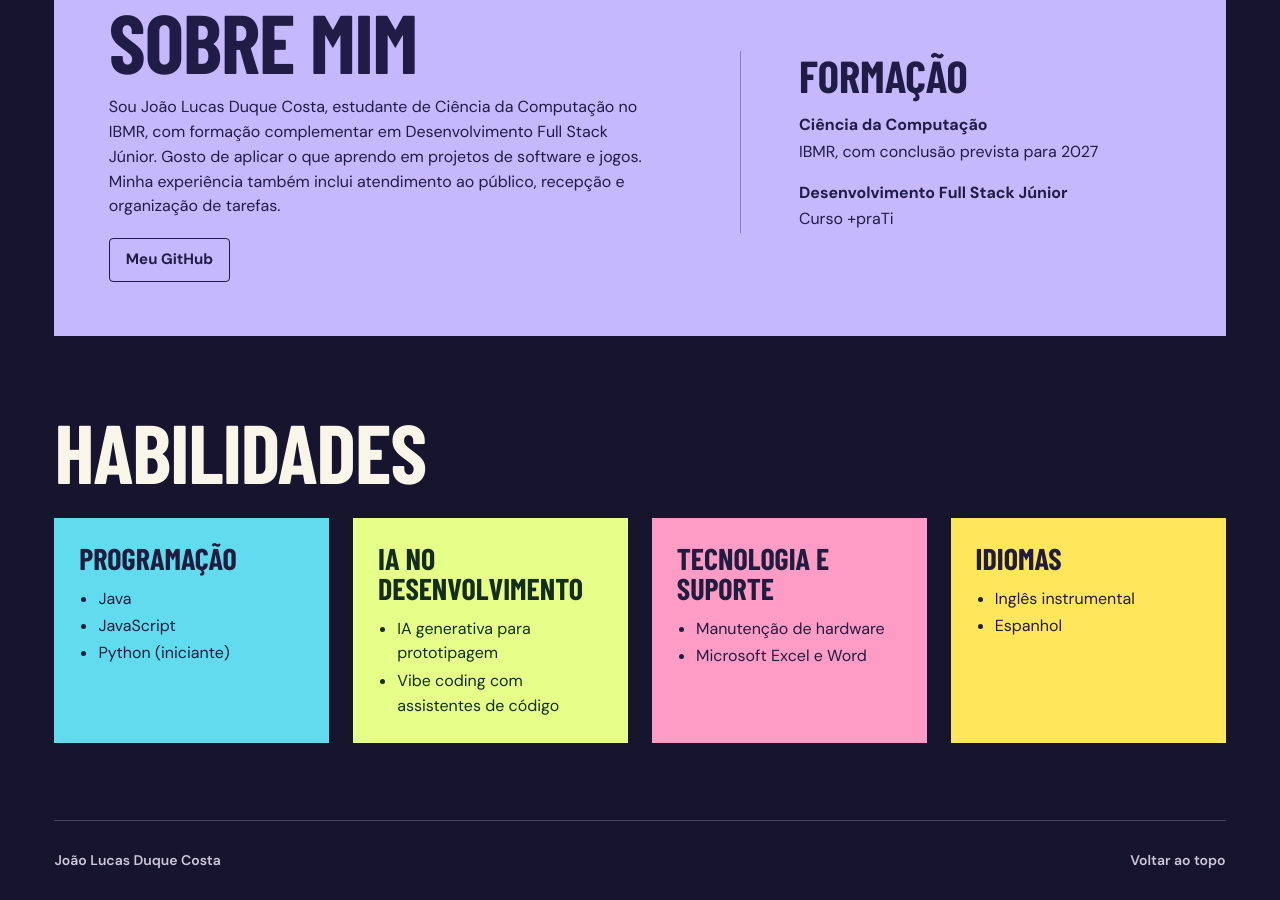
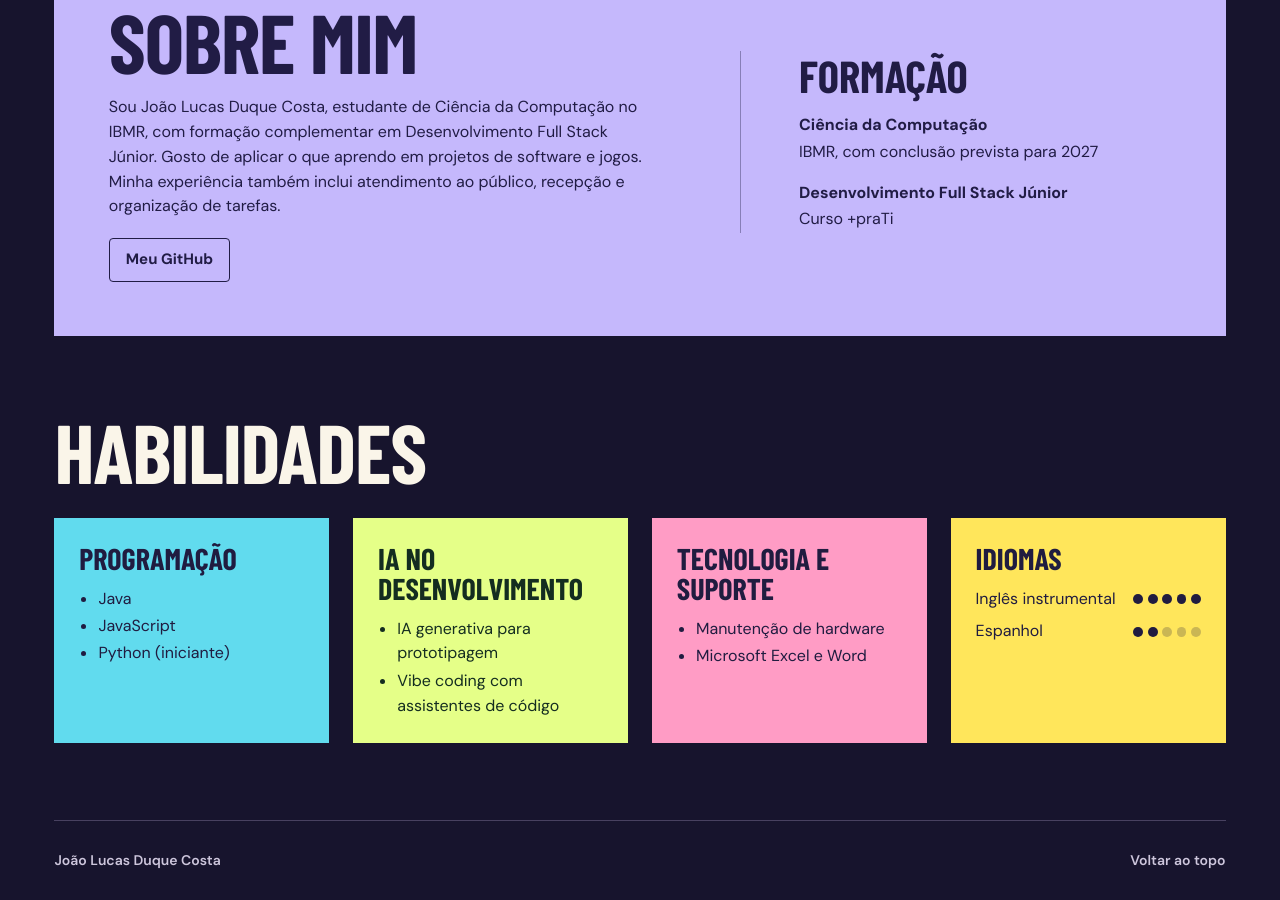
Before and after one commit to jxaoz/portfolio, a plain HTML site: page index.html in a window 1280 px wide. Shown: the part 2008-2908 px from the top of the page. Drawn offline with nearby package versions, Linux system fonts and the light colour scheme; a web font is replaced by a local one.

Commit message:
Mostra níveis de idiomas com bolinhas

```diff
--- a/index.html
+++ b/index.html
@@ -7,7 +7,7 @@
   <meta name="description" content="Portfólio de João Lucas Duque Costa, estudante de Ciência da Computação. Conheça Café Mania, Fortaleza Rubra, Pulso Arena e Rastro Estelar.">
   <meta name="theme-color" content="#17142d">
   <title>João Lucas Duque Costa | Portfólio</title>
-  <link rel="stylesheet" href="./styles.css?v=poster-rastro">
+  <link rel="stylesheet" href="./styles.css?v=idiomas">
   <link rel="stylesheet" href="./hero-art.css?v=poster-hero">
   <script src="./portfolio.js" defer></script>
 </head>
@@ -161,9 +161,27 @@
         </div>
         <div class="skill-group languages">
           <h3>Idiomas</h3>
-          <ul>
-            <li>Inglês instrumental</li>
-            <li>Espanhol</li>
+          <ul class="language-list" role="list">
+            <li>
+              <span>Inglês instrumental</span>
+              <span class="language-rating" role="img" aria-label="Nível 5 de 5">
+                <span class="language-dot is-filled"></span>
+                <span class="language-dot is-filled"></span>
+                <span class="language-dot is-filled"></span>
+                <span class="language-dot is-filled"></span>
+                <span class="language-dot is-filled"></span>
+              </span>
+            </li>
+            <li>
+              <span>Espanhol</span>
+              <span class="language-rating" role="img" aria-label="Nível 2 de 5">
+                <span class="language-dot is-filled"></span>
+                <span class="language-dot is-filled"></span>
+                <span class="language-dot"></span>
+                <span class="language-dot"></span>
+                <span class="language-dot"></span>
+              </span>
+            </li>
           </ul>
         </div>
       </div>
--- a/styles.css
+++ b/styles.css
@@ -153,6 +153,12 @@ section[id] { scroll-margin-top: 1.5rem; }
 .languages { --skill-paper: #ffe65b; }
 .skill-group ul { margin: .85rem 0 0; padding-left: 1.2rem; }
 .skill-group li + li { margin-top: .16rem; }
+.skill-group .language-list { padding: 0; list-style: none; }
+.language-list li { display: flex; align-items: center; justify-content: space-between; gap: .65rem; }
+.language-list li + li { margin-top: .5rem; }
+.language-rating { display: flex; flex: none; gap: .28rem; }
+.language-dot { width: .62rem; height: .62rem; border-radius: 50%; background-color: currentColor; opacity: .24; }
+.language-dot.is-filled { opacity: 1; }
 .site-footer { min-height: 5rem; border-top: 1px solid var(--line); }
 
 .project-dialog { width: min(46rem, calc(100% - 2rem)); max-height: calc(100% - 2rem); padding: 0; color: var(--text); background: var(--panel); border: 2px solid var(--project-color); overscroll-behavior: contain; }
```
